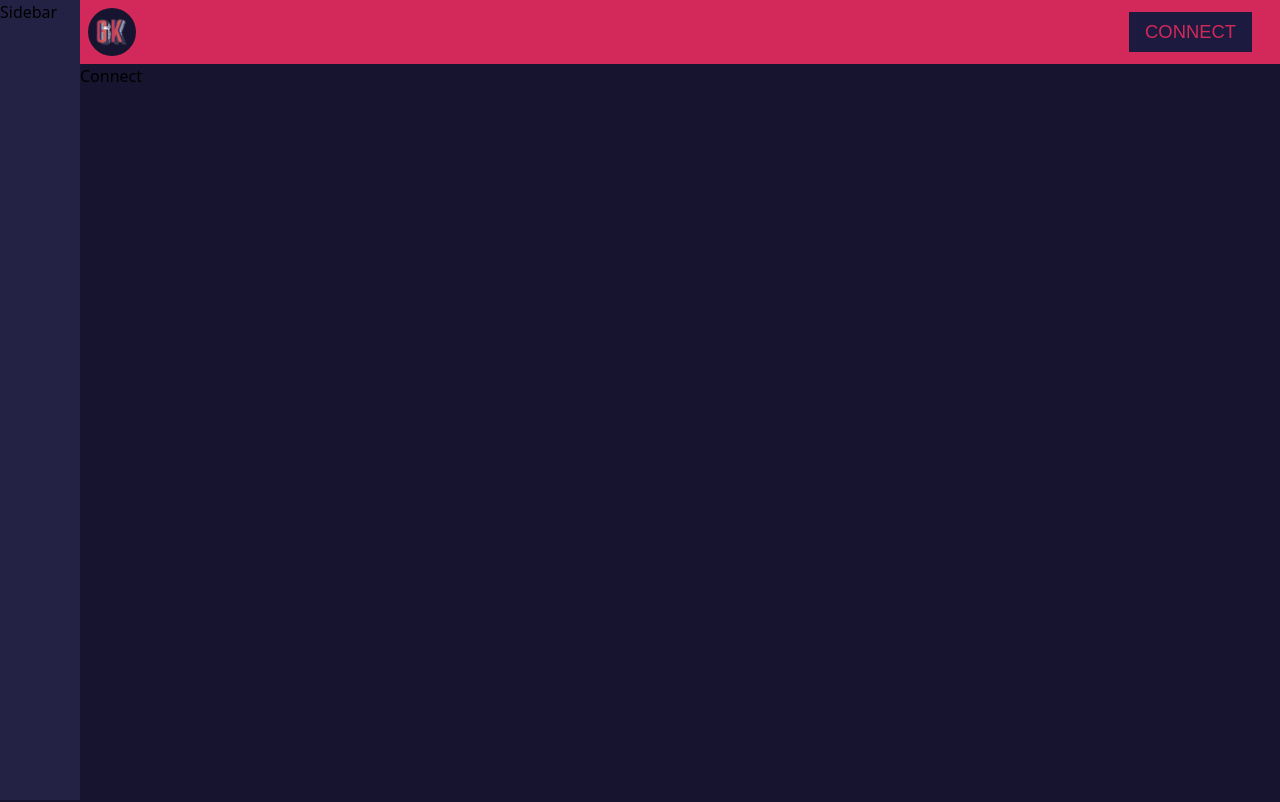
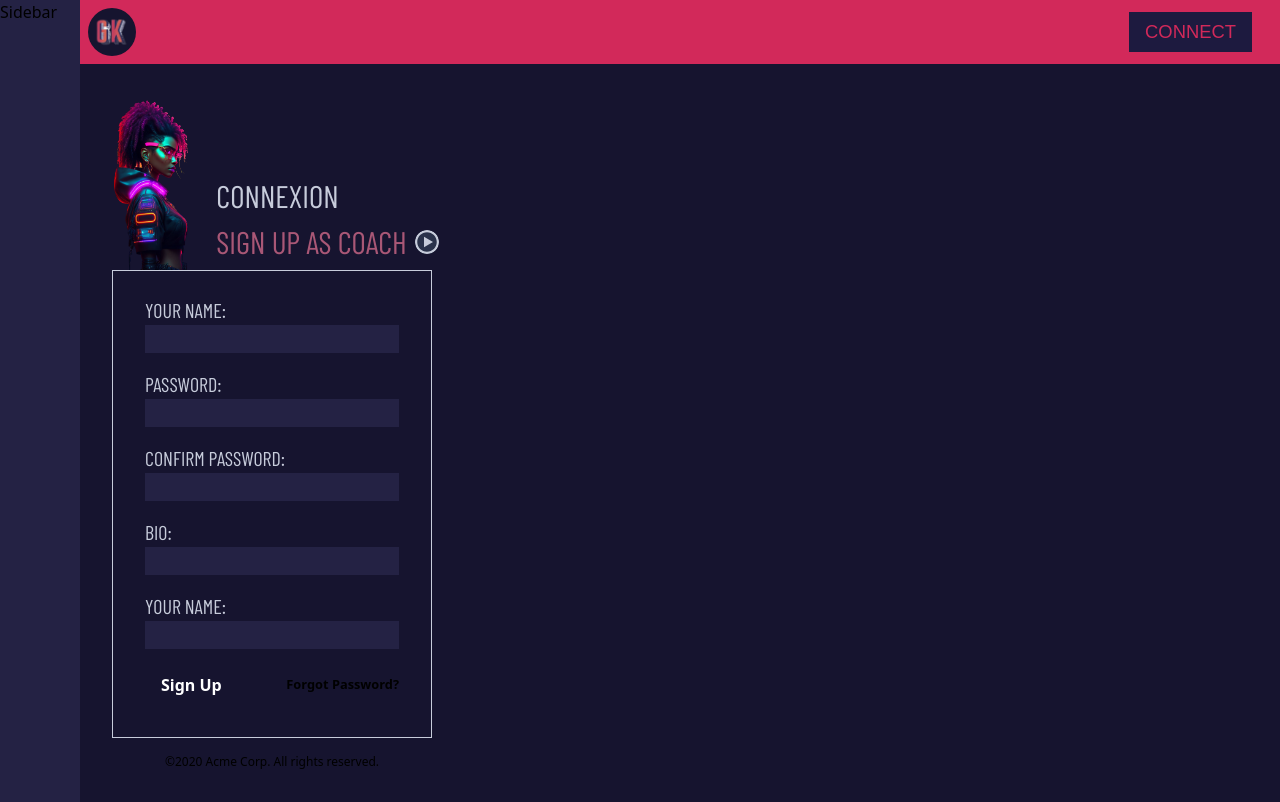
Before and after one commit to VicThorMetaNode/GirleekConnect, a React (Vite) app in the folder client/: page /connect in a window 1280 px wide. Built offline with nearby package versions, Linux system fonts and the light colour scheme; a web font is replaced by a local one.

Commit message:
connext page test + coachForm component

```diff
--- a/client/src/assets/index.js
+++ b/client/src/assets/index.js
@@ -2,6 +2,7 @@ import gk from './gk.png'
 import girleek1 from './girleek1.png'
 import girleek2 from './girleek2.png'
 import girleek4 from './girleek4.png'
+import girleek9 from './girleek9.png'
 
 import flip from './flip.png'
 
@@ -14,5 +15,6 @@ gk,
 girleek1,
 girleek2,
 girleek4,
+girleek9,
 flip
 }
--- /dev/null
+++ b/client/src/components/CoachForm.jsx
@@ -0,0 +1,99 @@
+import React from "react";
+
+const CoachForm = () => {
+  return (
+    <div className="w-full max-w-xs">
+      <form className="bg-transparent border border-alt-white  px-8 pt-6 pb-8 mb-4">
+        <div className="mb-4">
+          <label
+            className="font-mainCond text-base font-extralight text-alt-white uppercase md:text-xl mb-2"
+            for="name"
+          >
+            Your Name:
+          </label>
+          <input
+            className="w-full py-1 px-3 font-mainCond  text-base leading-tight focus:outline-none focus:shadow-outline bg-blue"
+            id="username"
+            type="text"
+            placeholder=""
+          />
+        </div>
+        <div className="mb-4">
+          <label
+            className="font-mainCond text-base font-extralight text-alt-white uppercase md:text-xl mb-2"
+            for="password"
+          >
+            Password:
+          </label>
+          <input
+            className="w-full py-1 px-3 font-mainCond  text-base leading-tight focus:outline-none focus:shadow-outline bg-blue"
+            id="password"
+            type="password"
+            placeholder=""
+          />
+        </div>{" "}
+        <div className="mb-4">
+          <label
+            className="font-mainCond text-base font-extralight text-alt-white uppercase md:text-xl mb-2"
+            for="password"
+          >
+            Confirm Password:
+          </label>
+          <input
+            className="w-full py-1 px-3 font-mainCond  text-base leading-tight focus:outline-none focus:shadow-outline bg-blue"
+            id="password"
+            type="password"
+            placeholder=""
+          />
+        </div>
+        <div className="mb-4">
+          <label
+            className="font-mainCond text-base font-extralight text-alt-white uppercase md:text-xl mb-2"
+            for="name"
+          >
+            Bio:
+          </label>
+          <input
+            className="w-full py-1 px-3 font-mainCond  text-base leading-tight focus:outline-none focus:shadow-outline bg-blue"
+            id="username"
+            type="text"
+            placeholder=""
+          />
+        </div>
+        <div className="mb-4">
+          <label
+            className="font-mainCond text-base font-extralight text-alt-white uppercase md:text-xl mb-2"
+            for="name"
+          >
+            Your Name:
+          </label>
+          <input
+            className="w-full py-1 px-3 font-mainCond  text-base leading-tight focus:outline-none focus:shadow-outline bg-blue"
+            id="username"
+            type="text"
+            placeholder=""
+          />
+        </div>
+        <div className="flex items-center justify-between">
+          <button
+            className="bg-blue-500 hover:bg-blue-700 text-white font-bold py-2 px-4 rounded focus:outline-none focus:shadow-outline"
+            type="button"
+          >
+            Sign Up
+          </button>
+          <a
+            className="inline-block align-baseline font-bold text-sm text-blue-500 hover:text-blue-800"
+            href="#"
+          >
+            Forgot Password?
+          </a>
+        </div>
+      </form>
+      <p className="text-center text-gray-500 text-xs">
+        &copy;2020 Acme Corp. All rights reserved.
+      </p>
+    </div>
+  );
+};
+
+export default CoachForm;
--- /dev/null
+++ b/client/src/components/TopBanner.jsx
@@ -0,0 +1,33 @@
+import React from "react";
+import { ImPlay2 } from "react-icons/im";
+const TopBanner = ({ title, subtitle, src, alt, imgClassName }) => {
+  return (
+    <div className="flex flex-row ">
+      <div className="w-[25%] md:w-[12%]">
+        <img src={src} alt={alt} className={imgClassName} />
+      </div>
+      <div className="flex flex-row items-end gap-2 ml-[-2rem] mb-[0.2rem] ">
+        <div className="flex flex-col ">
+          <div>
+            <h3 className="font-mainCond text-base font-normal text-alt-white uppercase md:text-2xl lg:text-3xl">
+              {title}
+            </h3>
+          </div>
+          <div>
+            <h4 className="font-mainCond text-base font-normal text-alt-pink uppercase md:text-2xl lg:text-3xl animate-pulse duration-500 ease-in-out">
+              {subtitle}
+            </h4>
+          </div>
+        </div>
+        <div className="md:mb-3">
+          <ImPlay2
+            size="1.5rem"
+            className="text-alt-white bg-icon-gray rounded-xl "
+          />
+        </div>
+      </div>
+    </div>
+  );
+};
+
+export default TopBanner;
--- a/client/src/components/index.js
+++ b/client/src/components/index.js
@@ -2,8 +2,10 @@ export { default as Sidebar } from './Sidebar';
 export { default as Navbar } from './Navbar';
 export { default as CustomButton } from './CustomButton';
 export { default as HeroBanner } from './HeroBanner';
+export { default as TopBanner } from './TopBanner';
 export { default as ShortPropsCourse} from './ShortPropsCourse';
 export { default as EventArticleProps} from './EventArticleProps';
 export { default as AgendaProps} from './AgendaProps';
 export { default as JoinProps} from './JoinProps';
 export { default as NextUpgrade} from './NextUpgrade';
+export { default as CoachForm} from './CoachForm';
--- a/client/src/pages/Connect.jsx
+++ b/client/src/pages/Connect.jsx
@@ -1,7 +1,24 @@
 import React from "react";
+import { CoachForm, TopBanner } from "../components";
+import { girleek9 } from "../assets";
 
 const Connect = () => {
-  return <div>Connect</div>;
+  return (
+    <div className="flex flex-col m-8 ">
+      <div>
+        <TopBanner
+          title={"connexion"}
+          subtitle={"sign up as coach"}
+          src={girleek9}
+          alt={"img nerd woman"}
+          imgClassName={"w-full"}
+        />
+      </div>
+      <div>
+        <CoachForm />
+      </div>
+    </div>
+  );
 };
 
 export default Connect;
```
